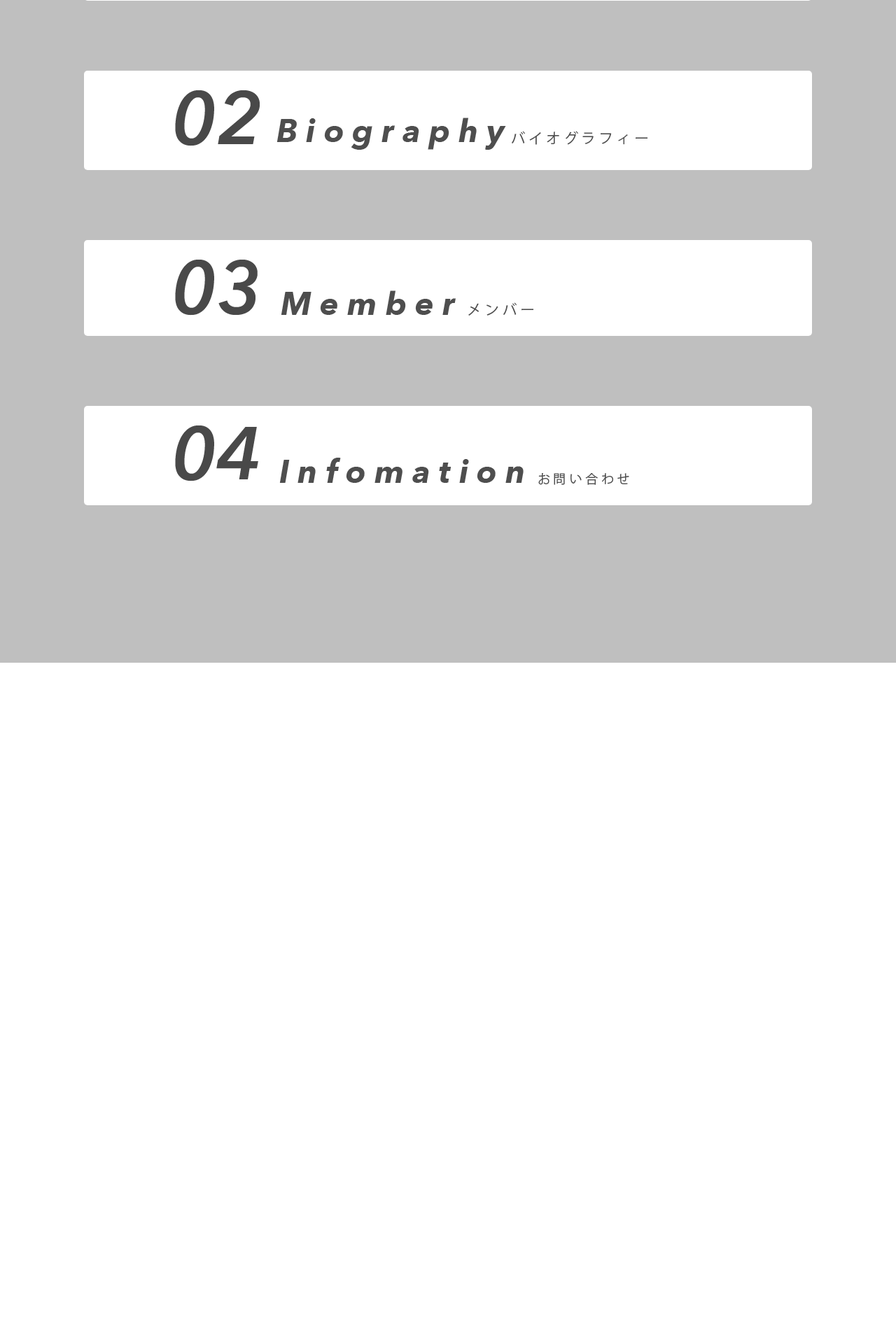
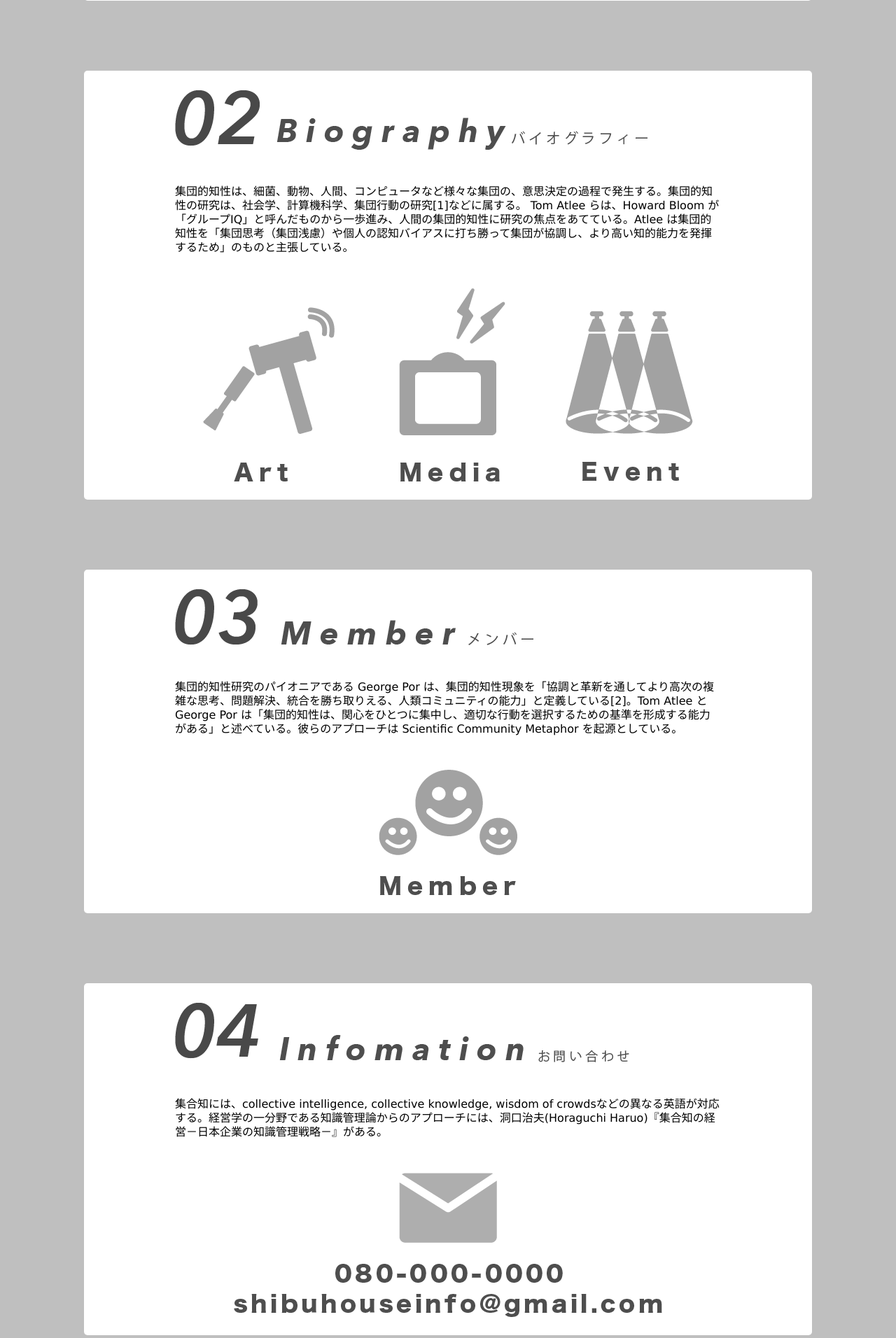
Before and after one commit to ayafujiaya/shibuhouse_new_web, a PHP site: page / in a window 1280 px wide. Shown: the part 1400-3312 px from the top of the page at 70% size. Before the commit the page ends 2347 px from the top, so only its background shows below. Run offline with PHP 8.4, Linux system fonts and the light colour scheme; some libraries are stand-ins or nearby versions.

Commit message:
content finished

```diff
--- a/css/global.css
+++ b/css/global.css
@@ -148,7 +148,6 @@ border-radius: 5px;        /* CSS3草案 */
 
 }
 
-
 #what {
 	margin:0px auto 100px auto;
 }
--- a/index.php
+++ b/index.php
@@ -54,20 +54,36 @@
 
 				<div id="bio" class="midashi">
 					<div style="padding-top:28px; padding-bottom:26px;" class="inner_midashi">
-						<img src="./img/bio_midashi.png">
-					</div>
-					<div class="midashi_text">
-					</div>
+						<img style="margin-bottom:47px" src="./img/bio_midashi.png">
+						<div class="midashi_text">
+						集団的知性は、細菌、動物、人間、コンピュータなど様々な集団の、意思決定の過程で発生する。集団的知性の研究は、社会学、計算機科学、集団行動の研究[1]などに属する。
+Tom Atlee らは、Howard Bloom が「グループIQ」と呼んだものから一歩進み、人間の集団的知性に研究の焦点をあてている。Atlee は集団的知性を「集団思考（集団浅慮）や個人の認知バイアスに打ち勝って集団が協調し、より高い知的能力を発揮するため」のものと主張している。
+						</div>
+						<img style="margin:0 auto; display: block;" src="./img/bio_images.png">
+					</div><!-- .inner_midashi -->
 				</div><!-- #bio -->
+
 				<div id="member" class="midashi">
 					<div style="padding-top:28px; padding-bottom:26px;" class="inner_midashi">
-						<img src="./img/member_midashi.png">
-					</div>
+						<img style="margin-bottom:47px" src="./img/member_midashi.png">
+						<div class="midashi_text">
+						集団的知性研究のパイオニアである George Por は、集団的知性現象を「協調と革新を通してより高次の複雑な思考、問題解決、統合を勝ち取りえる、人類コミュニティの能力」と定義している[2]。Tom Atlee と George Por は「集団的知性は、関心をひとつに集中し、適切な行動を選択するための基準を形成する能力がある」と述べている。彼らのアプローチは Scientific Community Metaphor を起源としている。
+						</div>
+						<img style="margin:0 auto 30px auto; display: block;" src="./img/midashi_smile.png">
+						<img style="margin:0 auto; display: block;" src="./img/midashi_member.png">
+					</div><!-- .inner_midashi -->
 				</div><!-- member -->
+
 				<div id="information" class="midashi">
 					<div style="padding-top:28px; padding-bottom:26px;" class="inner_midashi">
-						<img src="./img/information.png">
-					</div>
+						<img style="margin-bottom:47px" src="./img/information.png">
+						<div class="midashi_text">
+						集合知には、collective intelligence, collective knowledge, wisdom of crowdsなどの異なる英語が対応する。経営学の一分野である知識管理論からのアプローチには、洞口治夫(Horaguchi Haruo)『集合知の経営－日本企業の知識管理戦略－』がある。
+						</div>
+						<img style="margin:0 auto 30px auto; display: block;" src="./img/midashi_mail.png">
+						<img style="margin:0 auto 16px auto; display: block;" src="./img/call_number.png">
+						<img style="margin:0 auto; display: block;" src="./img/mailadd.png">
+					</div><!-- .inner_midashi -->
 				</div><!-- #information -->
 			</div><!-- #content -->
 		</div><!-- #wrap -->
```
Also changed, not shown: img/arrow_10.png (added), img/bio_images.png (added), img/mailadd.png (added).
